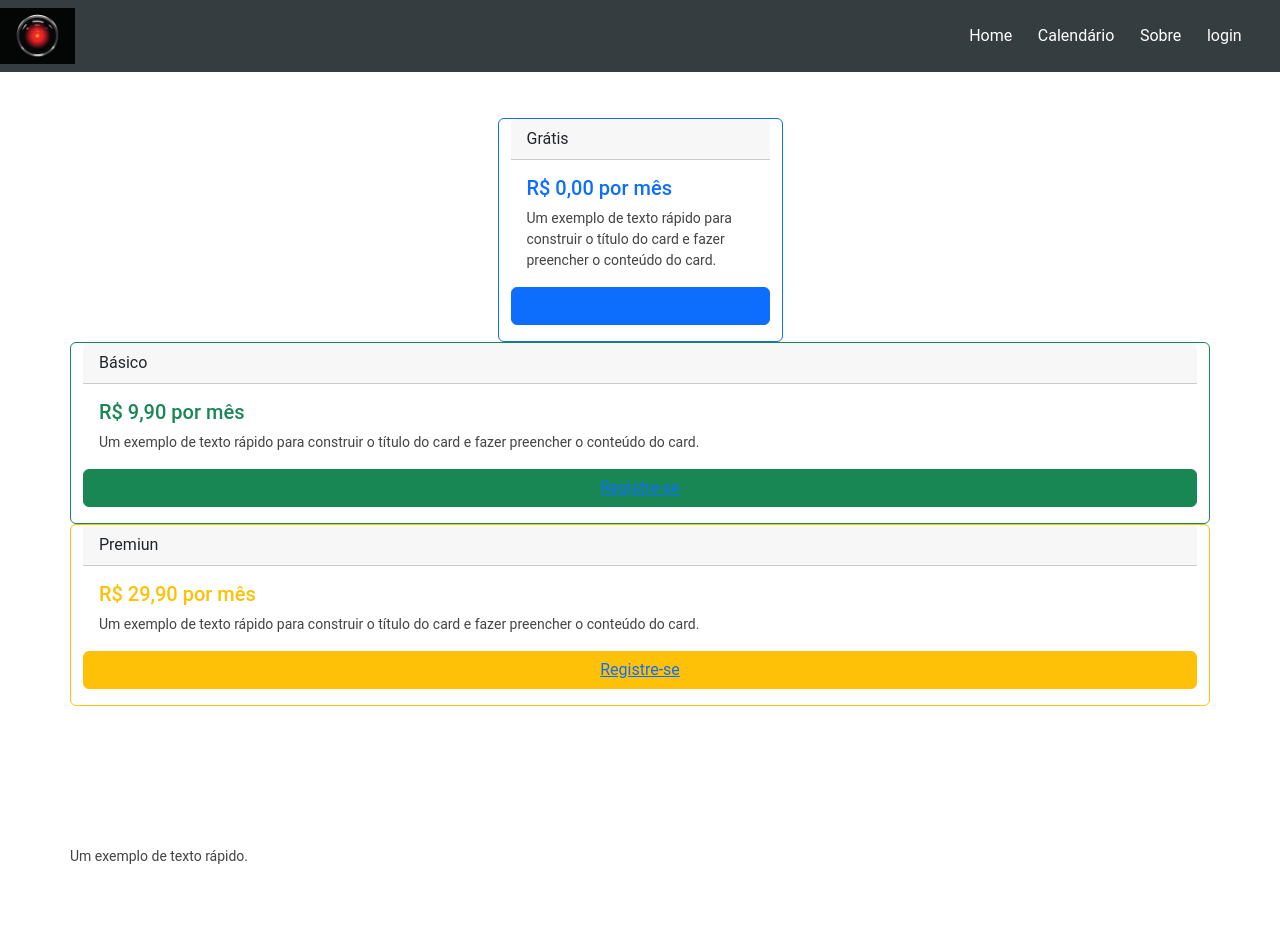
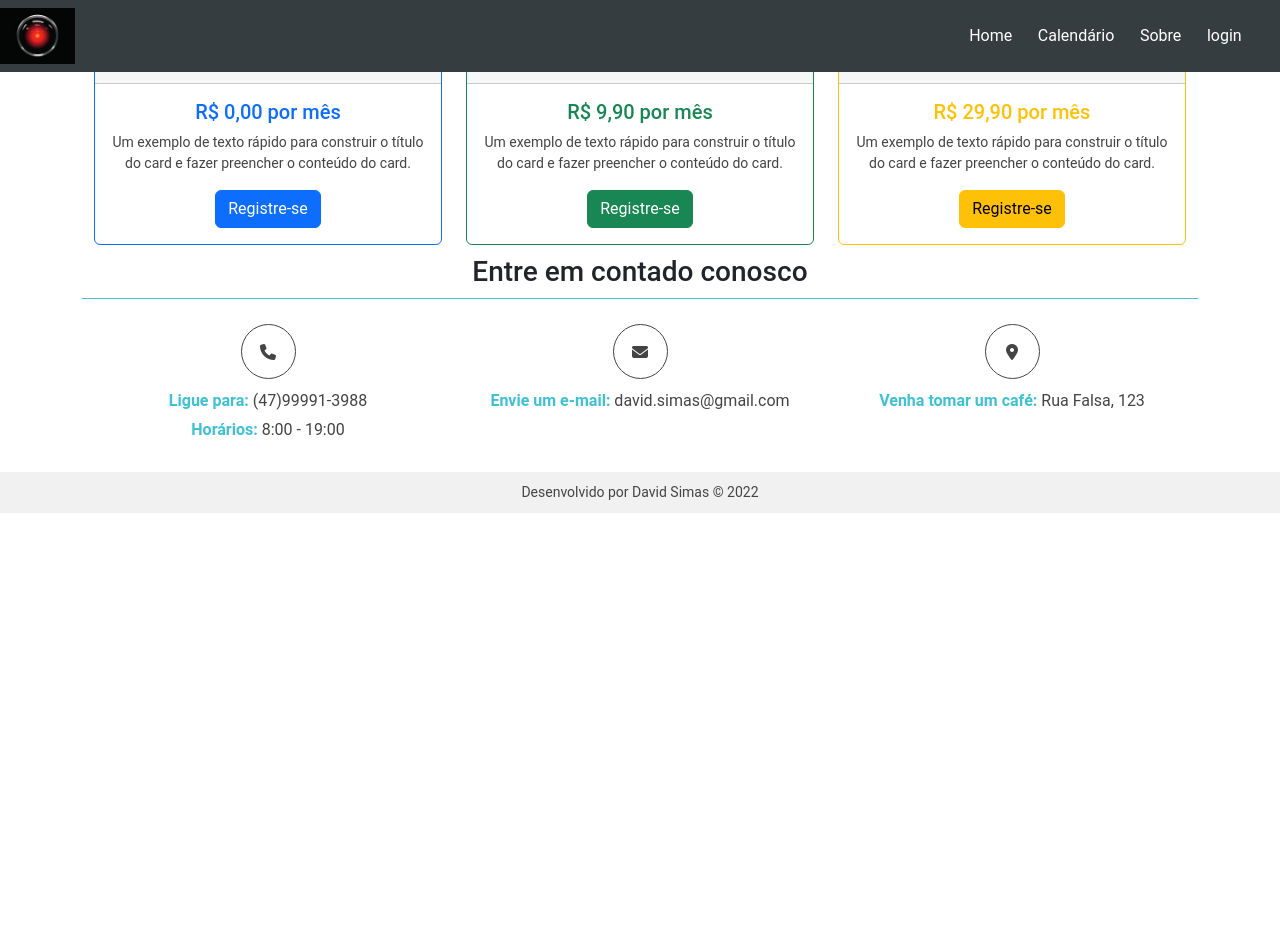
Before and after one commit to FelipeWeiss1992/Agenda, a Flask app: page / in a window 1280 px wide. After the commit the page ends 513 px from the top, so only its background shows below. Run offline with Flask 2, Linux system fonts and the light colour scheme; some libraries are stand-ins or nearby versions.

Commit message:
Implementando o Footer

```diff
--- a/app/static/css/style.css
+++ b/app/static/css/style.css
@@ -8,9 +8,7 @@ body {
     margin: 0;
 }
 
-.container {
-    padding: 70px 0;
-}
+
 
 p, li {
     color: #444444;
@@ -48,3 +46,57 @@ header, .navbar {
 #nav {
     color: #ffffff;
 }
+
+
+
+/* Footer */
+
+#contact-area {
+    text-align: center;
+}
+
+#contact-area h3 {
+    padding: 10px 0;
+    margin-bottom: 0;
+}
+
+.contact-box {
+    padding: 25px 0;
+    border-top: 1px solid #3ec1d5;
+}
+
+.contact-box i {
+    margin-bottom: 10px;
+    color: #444444;
+    border: solid 1px #444444;
+    border-radius: 50%;
+    width: 55px;
+    height: 55px;
+    line-height: 55px;
+}
+
+.contact-box p {
+    font-size: 16px;
+    margin-bottom: 5px;
+}
+
+.contact-title {
+    font-weight: bold;
+    color: #3ec1d5;
+}
+
+
+/* copy */
+
+#copy-area {
+    background-color: #f1f1f1;
+}
+
+#copy-area .container {
+    padding: 10px 0;
+    text-align: center;
+}
+
+#copy-area .container p {
+    margin-bottom: 0;
+}
--- a/app/templates/home.html
+++ b/app/templates/home.html
@@ -1,37 +1,44 @@
 {% extends "index.html" %}
 {% block conteudo %}
 
-    <div class="container mt-5">
-        <div class="row justify-content-center">
-            <div class="card border-primary col-3">
+    <div id="promo-area">
+        <div class="container">
+            <div class="row">
+                <div class="col-12">
+                    <h3 class="main-title">Conheça nossos planos de assinaturas</h3>
+                </div>
+                <div class="col-md-4">
+                    <div class="card text-center border-primary">
                         <div class="card-header">Grátis</div>
                         <div class="card-body text-primary">
                             <h5 class="card-title">R$ 0,00 por mês</h5>
                             <p class="card-text">Um exemplo de texto rápido para construir o título do card e fazer preencher o conteúdo do card.</p>
+                            <button type="button" class="btn btn-md btn-primary" onclick = "window.location.href='/registro';">Registre-se</button>
                         </div>
-                <p class="btn btn-primary"><a href="/registro">Registre-se</a></p>
                     </div>
-
-            <div class="card border-success">
+                </div>
+                <div class="col-md-4">
+                    <div class="card text-center border-success">
                         <div class="card-header">Básico</div>
                         <div class="card-body text-success">
                             <h5 class="card-title">R$ 9,90 por mês</h5>
                             <p class="card-text">Um exemplo de texto rápido para construir o título do card e fazer preencher o conteúdo do card.</p>
+                            <button type="button" class="btn btn-md btn-success" onclick = "window.location.href='/registro';">Registre-se</button>
                         </div>
-                <p class="btn btn-md btn-success"><a href="/registro">Registre-se</a></p>
                     </div>
-
-            <div class="card border-warning">
+                </div>
+                <div class="col-md-4">
+                    <div class="card text-center border-warning">
                         <div class="card-header">Premiun</div>
                         <div class="card-body text-warning">
                             <h5 class="card-title">R$ 29,90 por mês</h5>
                             <p class="card-text">Um exemplo de texto rápido para construir o título do card e fazer preencher o conteúdo do card.</p>
+                            <button type="button" class="btn btn-md btn-warning" onclick = "window.location.href='/registro';">Registre-se</button>
                         </div>
-                <p class="btn btn-warning"><a href="/registro">Registre-se</a></p>
                     </div>
-
                 </div>
-
+            </div>
+        </div>
     </div>
 
 {% endblock %}
--- a/app/templates/index.html
+++ b/app/templates/index.html
@@ -6,6 +6,8 @@
         <meta name="viewport" content="width=device-width, initial-scale=1.0">
         <link href="https://cdn.jsdelivr.net/npm/bootstrap@5.2.3/dist/css/bootstrap.min.css" rel="stylesheet" integrity="sha384-rbsA2VBKQhggwzxH7pPCaAqO46MgnOM80zW1RWuH61DGLwZJEdK2Kadq2F9CUG65" crossorigin="anonymous">
         <link rel="stylesheet" href="{{ url_for('static', filename='css/style.css') }}">
+        <!-- Script Fontawesome -->
+        <script src="https://kit.fontawesome.com/cc190fafb9.js" crossorigin="anonymous"></script>
         <title>{{ titulo }}</title>
     </head>
 
@@ -37,10 +39,38 @@
 
         {% endblock conteudo %}
 
-        <footer class="container">
-
-            <p class="card-text">Um exemplo de texto rápido.</p>
-
+        <footer>
+            <div id="contact-area">
+                <div class="container">
+                    <div class="row">
+                        <div class="col-md-12">
+                            <h3 class="main-title">Entre em contado conosco</h3>
+                        </div>
+                        <div class="col-md-4 contact-box">
+                            <i class="fas fa-phone"></i>
+                            <p><span class="contact-title">Ligue para:</span> (47)99991-3988</p>
+                            <p><span class="contact-title">Horários:</span> 8:00 - 19:00</p>
+                        </div>
+                        <div class="col-md-4 contact-box">
+                            <i class="fas fa-envelope"></i>
+                            <p><span class="contact-title">Envie um e-mail:</span> david.simas@gmail.com</p>
+                        </div>
+                        <div class="col-md-4 contact-box">
+                            <i class="fas fa-map-marker-alt"></i>
+                            <p><span class="contact-title">Venha tomar um café:</span> Rua Falsa, 123</p>
+                        </div>
+                    </div>
+                </div>
+            </div>
+            <div id="copy-area">
+                <div class="container">
+                    <div class="row">
+                        <div class="col-md-12">
+                            <p>Desenvolvido por David Simas &copy; 2022</p>
+                        </div>
+                    </div>
+                </div>
+            </div>
         </footer>
 
         <!-- Importando JS compilados do Bootstrap -->
```
Lines whose indentation alone changed are shown as unchanged.
